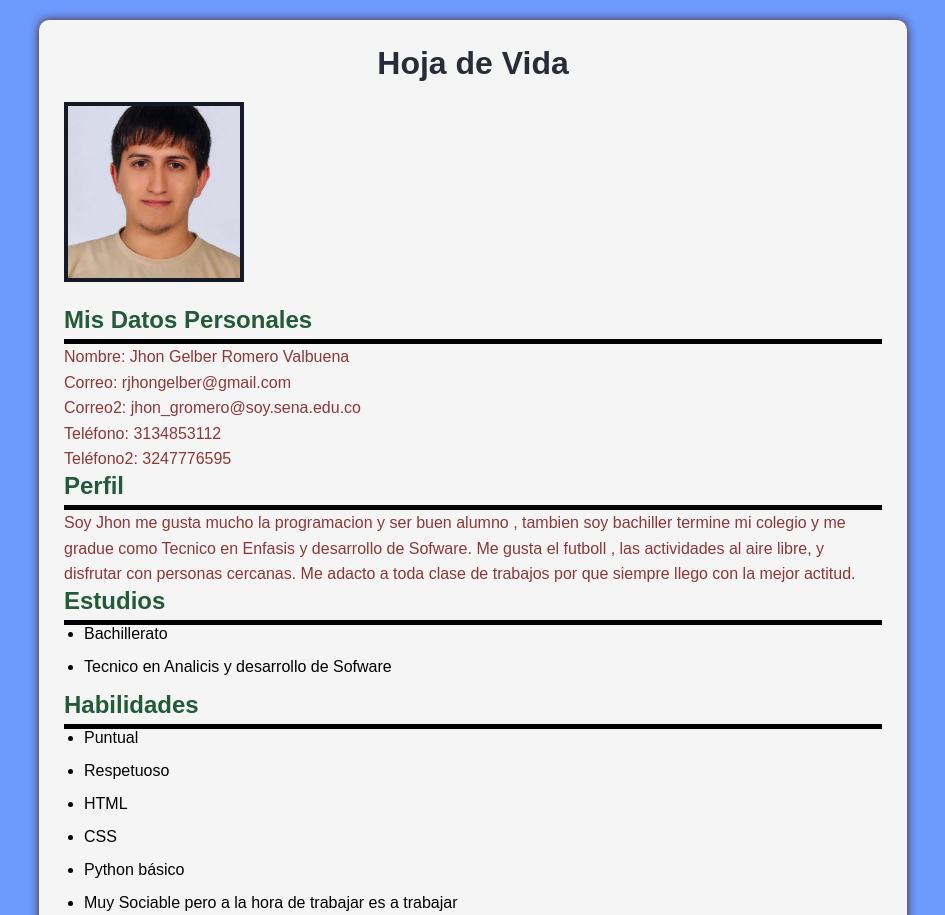
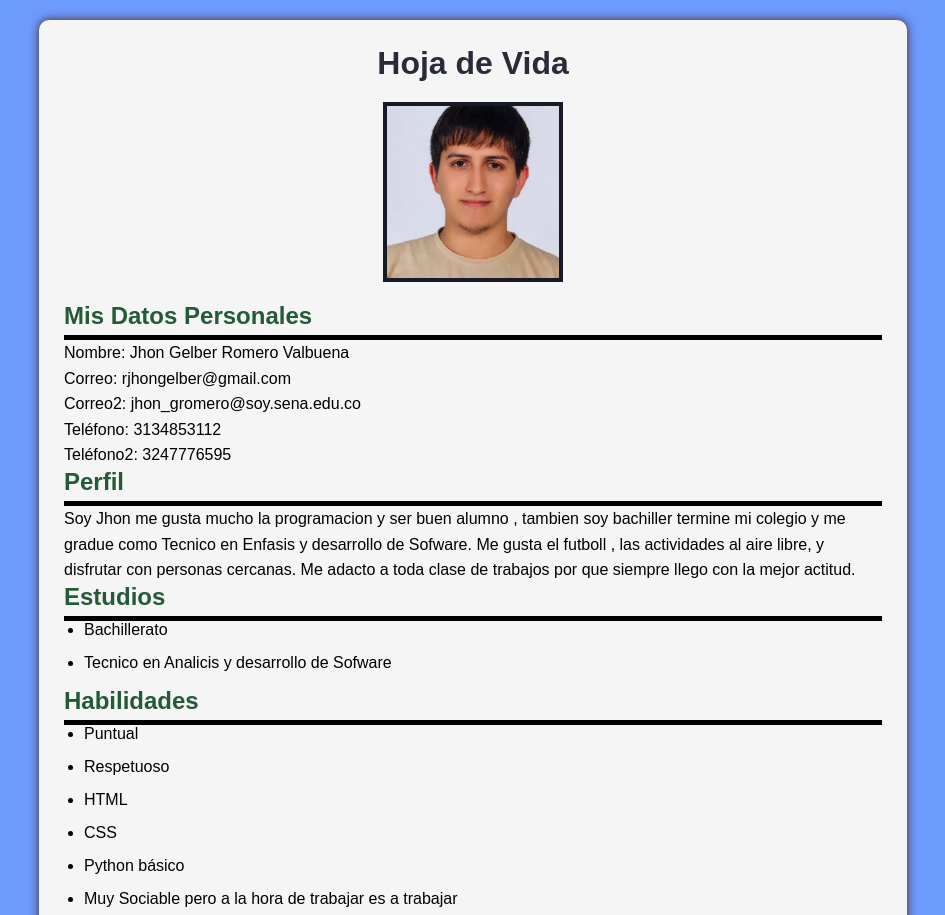
Before and after one commit to rjhon-gelber/rjhon-gelber, a plain HTML site: page index.html in a window 1280 px wide. Shown: the top 915 px of the page, without its empty margins (167-1112 px from the left). Drawn offline with Linux system fonts and the light colour scheme.

Commit message:
Centralización de la imagen

```diff
--- a/assets/css/main.css
+++ b/assets/css/main.css
@@ -30,14 +30,17 @@ h2, h3 {
 }
 
 img {
+
+    display: block;
     width: 180px;
     height: 180px;
     margin: 20px auto;
     object-fit: cover;
     border: 4px solid #151a25;
 }
+
 p {
-    color: #8b3838;
+    color: #000000;
     line-height: 1.6;
 }
 ul {
```
Also changed, not shown: index.html (+1 -2 lines).
